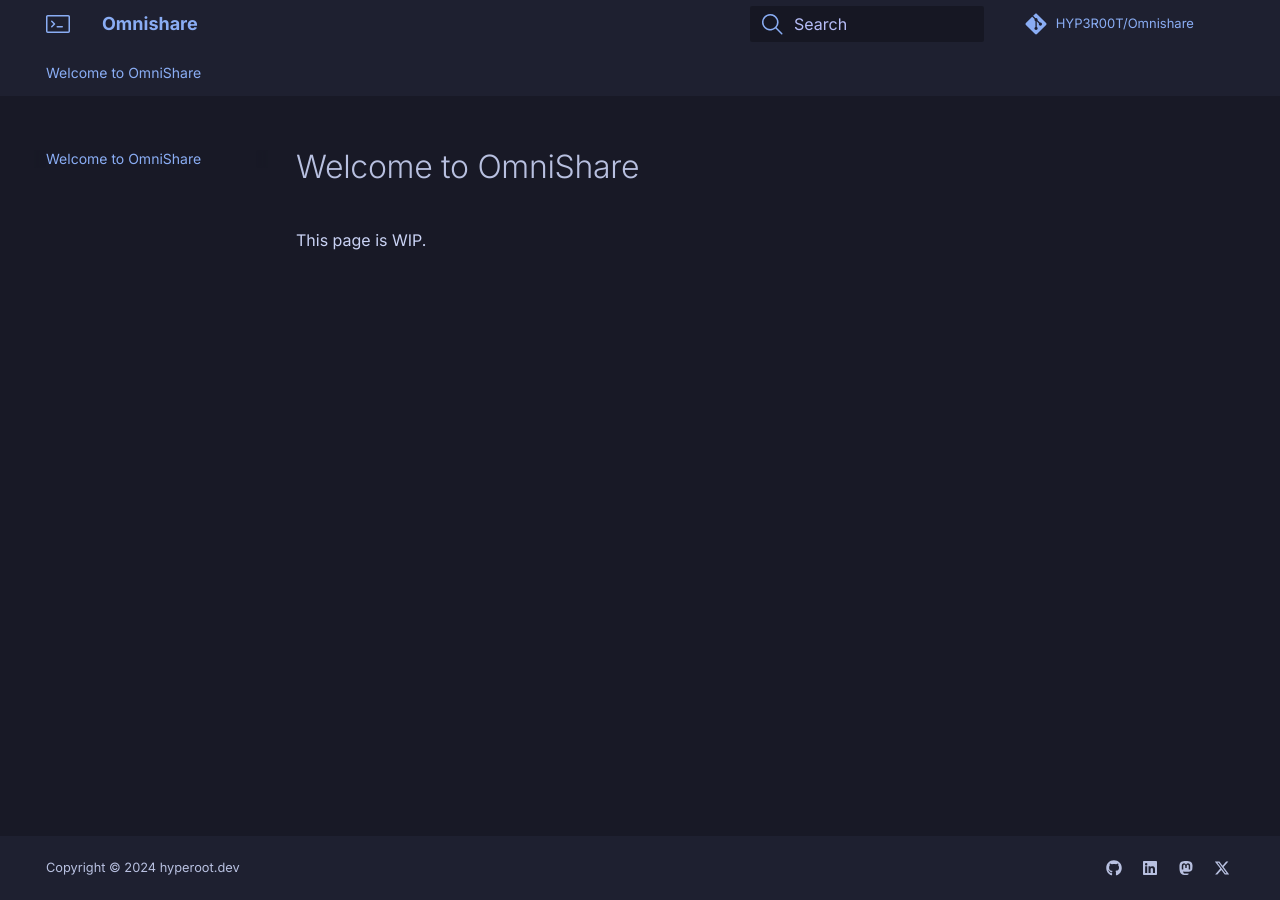
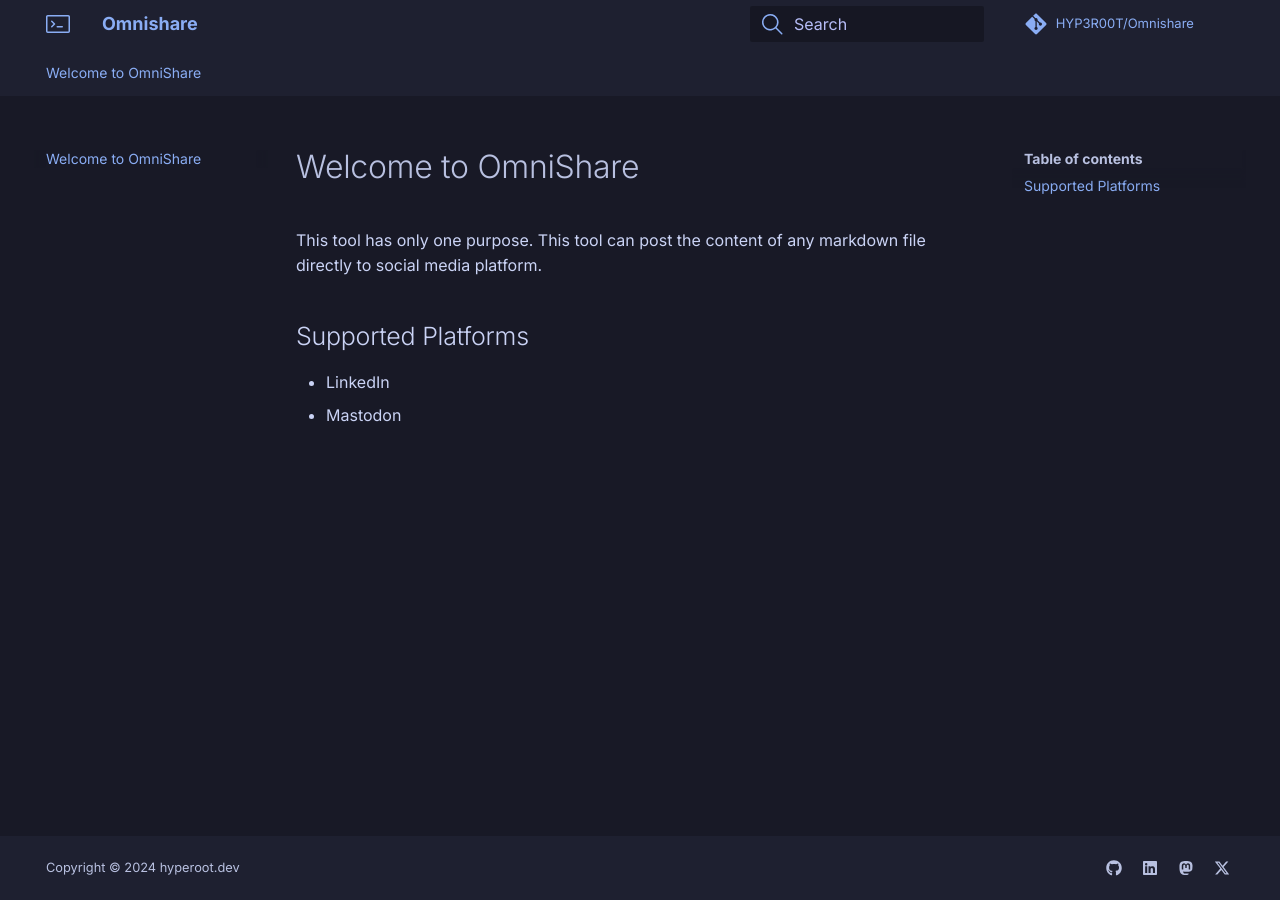
Before and after one commit to HYP3R00T/Omnishare, an MkDocs documentation site: the page built from docs/index.md, in a window 1280 px wide. Built offline with MkDocs 1.6.1 and Material for MkDocs 9.7.7, drawn with Linux system fonts in a browser that asks for light colours; comment, search, counter and statistics services are not loaded.

Commit message:
docs: intro

```diff
--- a/docs/index.md
+++ b/docs/index.md
@@ -1,3 +1,8 @@
 # Welcome to OmniShare
 
-This page is WIP.
+This tool has only one purpose. This tool can post the content of any markdown file directly to social media platform.
+
+## Supported Platforms
+
+- LinkedIn
+- Mastodon
```
